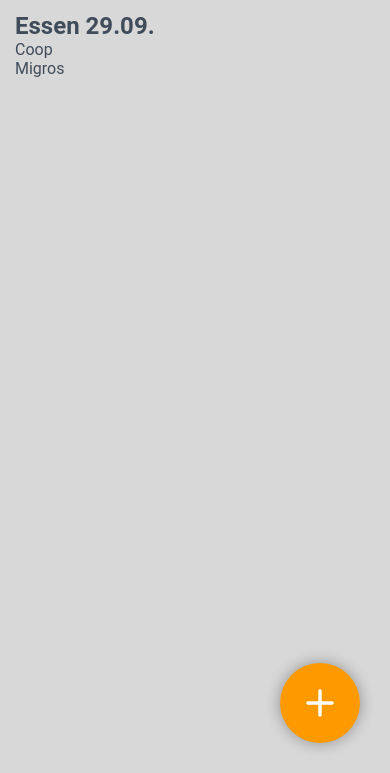
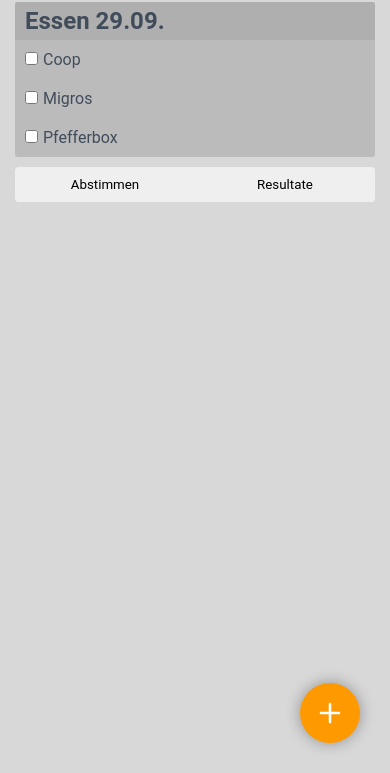
Before and after one commit to AlexRomberg/Gather, a website: page www/index.html in a window 390 px wide. Shown: the part 71-844 px from the top of the page. Drawn offline with Linux system fonts and the light colour scheme; some packages are replaced by stand-ins of ours.

Commit message:
added dynamic checkboxes

```diff
--- a/www/css/general.css
+++ b/www/css/general.css
@@ -38,7 +38,7 @@
 }
 
 header img {
-    width: 50px;
+    width: 30px;
     margin-right: 20px;
 }
 
@@ -52,6 +52,7 @@
     height: 100%;
     box-shadow: 0px 0px 20px -5px #000f;
     transition: 0.3s;
+    z-index: 1;
 }
 
 nav ul {
@@ -78,6 +79,17 @@
     box-shadow: none;
 }
 
+/* --- nav background --- */
+nav:after {
+    position: fixed;
+    content: " ";
+    width: 100%;
+    height: 100%;
+    background-color: #0002;
+    top: 0;
+    left: 0;
+    z-index: -2;
+}
 
 /* --- main --- */
 
--- a/www/css/index.css
+++ b/www/css/index.css
@@ -1,15 +1,15 @@
 /* --- add button --- */
 
 #addBtn {
-    width: 80px;
-    height: 80px;
+    width: 60px;
+    height: 60px;
     border-radius: 50%;
     position: fixed;
     background-color: var(--accent);
     bottom: 30px;
     right: 30px;
     box-shadow: 0 0 15px 0 #0005;
-    padding: 20px;
+    padding: 15px;
     transition: 0.2s;
 }
 
@@ -19,3 +19,42 @@
 
 
 /* --- survey box --- */
+
+#survey-box {
+    background-color: #0002;
+    border-radius: 3px;
+}
+
+#survey-box h2 {
+    padding: 5px 10px;
+    background-color: #0001;
+}
+
+#survey-box .option {
+    padding: 10px;
+    display: flex;
+    flex-flow: row nowrap;
+}
+
+#survey-box .name {
+    margin-left: 5px;
+}
+
+.button-box {
+    background-color: #0002;
+    margin-top: 10px;
+    display: flex;
+    flex-flow: row nowrap;
+    overflow: hidden;
+    border-radius: 3px;
+}
+
+.button-box button {
+    width: 50%;
+    border: 0;
+    padding: 10px;
+}
+
+.button-box button:hover {
+    background-color: #fff8;
+}
--- a/www/index.html
+++ b/www/index.html
@@ -49,7 +49,7 @@
     <!-- Menu -->
     <nav id="menu" class="hidden">
         <ul>
-            <li><a href="index.html">Home</a></li>
+            <li><a>Home</a></li>
             <li><a href="settings.html">Einstellungen</a></li>
         </ul>
     </nav>
@@ -60,16 +60,11 @@
     </header>
 
     <main>
-        <div class="survey-box">
-            <h2>Essen 29.09.</h2>
-            <div>
-                <div id="extendetCheckbox"></div>
-                <p id="name">Coop</p>
-            </div>
-            <div>
-                <div id="extendetCheckbox"></div>
-                <p id="name">Migros</p>
-            </div>
+        <div id="survey-box">
+        </div>
+        <div class="button-box">
+            <button>Abstimmen</button>
+            <button>Resultate</button>
         </div>
         <div id="addBtn">
             <img src="res/icons/add.svg">
--- a/www/js/index.js
+++ b/www/js/index.js
@@ -19,9 +19,64 @@
 
 // Wait for the deviceready event before using any of Cordova's device APIs.
 // See https://cordova.apache.org/docs/en/latest/cordova/events/events.html#deviceready
+
+// variables
 document.addEventListener('deviceready', onDeviceReady, false);
+let menu = document.getElementById('menu');
+let menuBtn = document.getElementById('menuOpenBtn');
+let surveyBox = document.getElementById('survey-box');
+let checkboxes = new Array();
 
+createSurveybox("Essen 29.09.", ["Coop", "Migros", "Pfefferbox"], checkboxes);
+
+// eventlisteners
+menuBtn.addEventListener('click', showMenu);
+menu.addEventListener('click', hideMenu);
+
+// functions
 function onDeviceReady() {
-    // Cordova is now initialized. Have fun!
-    alert("Hello Running Device!");
+    //todo: load data
 }
+
+function showMenu(e) {
+    menu.classList.remove('hidden');
+}
+
+function hideMenu(e) {
+    menu.classList.add('hidden');
+}
+
+function createSurveybox(title, names, checkboxes) {
+    let h2 = document.createElement("h2");
+    h2.innerText = title;
+    surveyBox.appendChild(h2);
+    addCheckboxes(names, checkboxes);
+}
+
+function addCheckboxes(names, checkboxes) {
+    for (let i = 0; i < names.length; i++) {
+        let div = document.createElement("div");
+        div.classList.add("option");
+
+        let extendetCheckbox = document.createElement("div");
+        extendetCheckbox.classList.add("extendetCheckbox");
+
+        let box = document.createElement("input");
+        box.id = i;
+        box.type = 'checkbox';
+
+        let p = document.createElement("p");
+        p.classList.add("name");
+        p.innerText = names[i];
+
+        checkboxes.push(box);
+        extendetCheckbox.appendChild(box);
+        div.appendChild(extendetCheckbox);
+        div.appendChild(p);
+        surveyBox.appendChild(div);
+    }
+}
+
+function boxChanged(e) {
+    // todo: update vote on
+}
```
Also changed, not shown: www/js/networking.js (added, +9 -0 lines).
